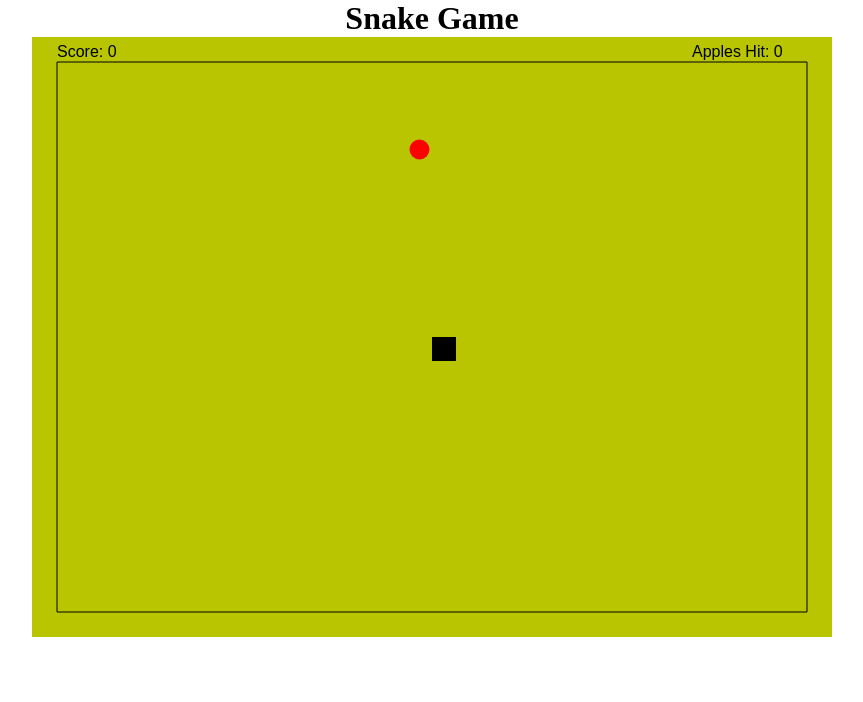
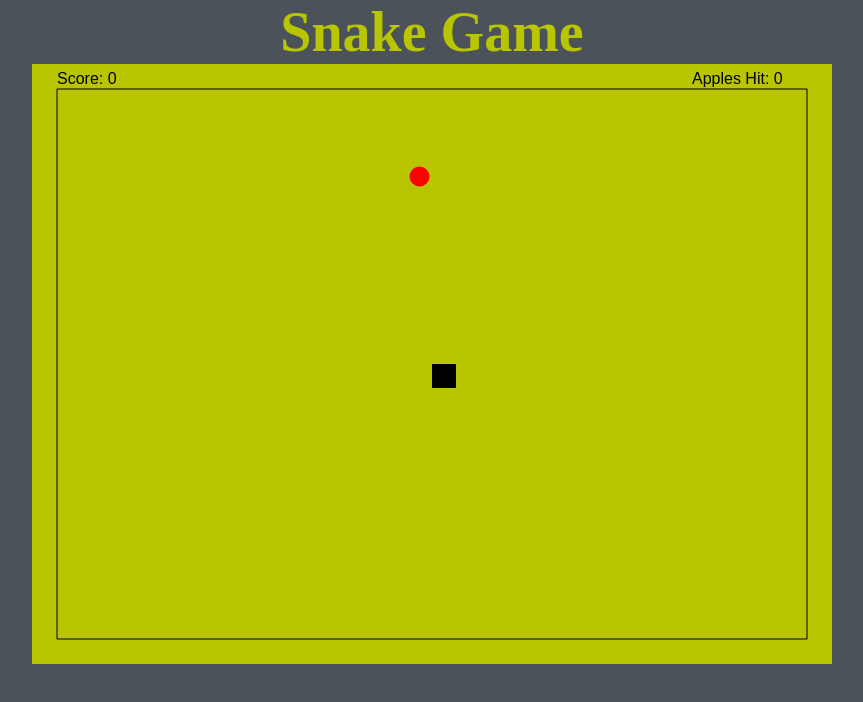
Before and after one commit to Software-Development-Mastermind/SnakeGameExample, a plain HTML site: page index.html in a window 1280 px wide. Shown: the whole page, without its empty margins (208-1071 px from the left). Drawn offline with Linux system fonts and the light colour scheme.

Commit message:
Added image and styles

```diff
--- a/styles.css
+++ b/styles.css
@@ -13,4 +13,10 @@ h1 {
     display: flex;
     flex-direction: column;
     align-items: center;
+    font-size: 56px;
+    color: #b8c500;
 }
+
+body {
+    background-color: #4b525a;
+}
```
Also changed, not shown: images/snakeGame.PNG (added), 1 other file.
